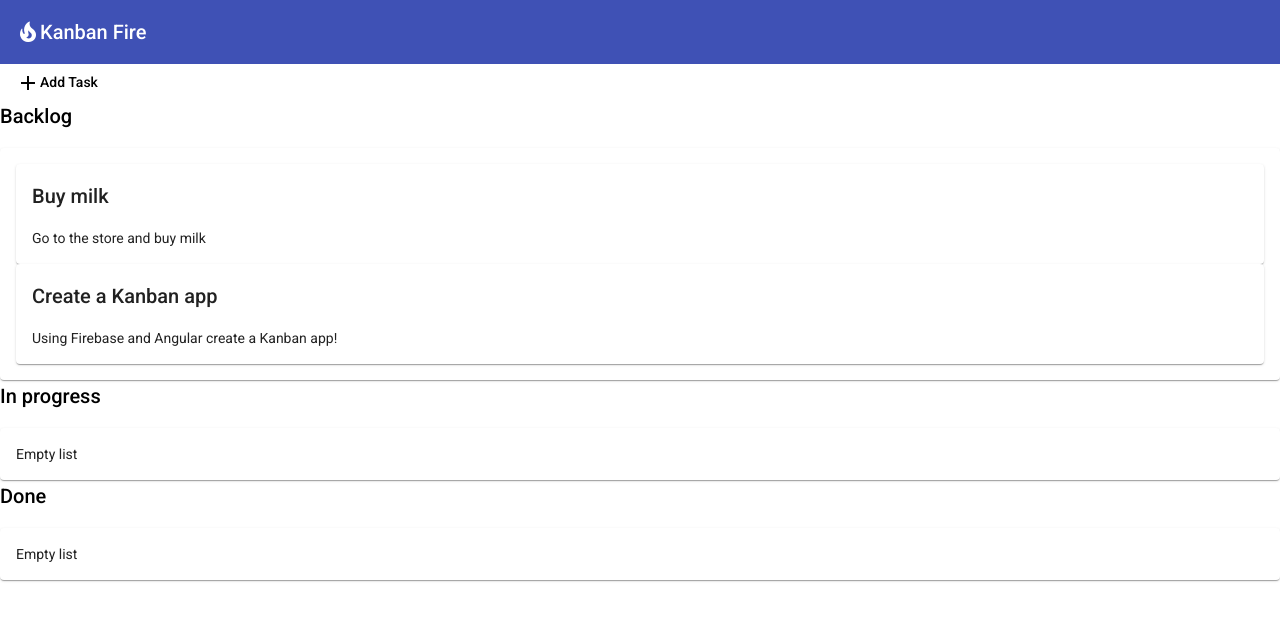
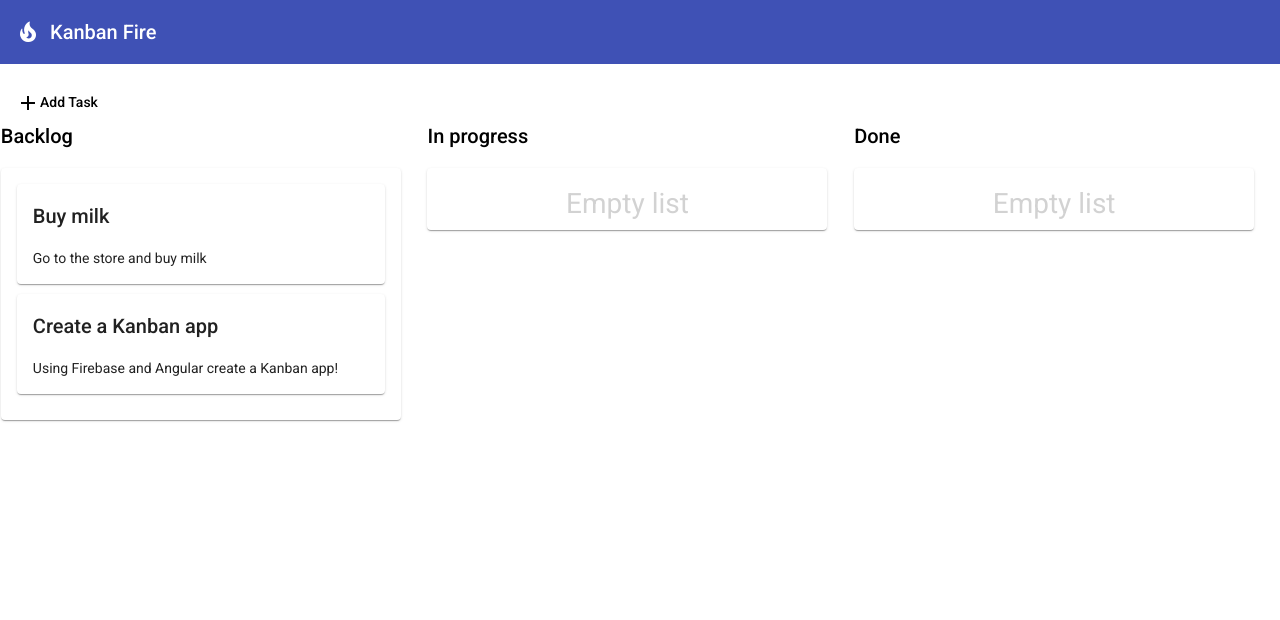
Before and after one commit to mesaverde0207/kanban-fire, an Angular app: page / in a window 1280 px wide. Shown: the top 620 px of the page. Built offline with nearby package versions, Linux system fonts and the light colour scheme.

Commit message:
app style updated

```diff
--- a/src/app/app.component.css
+++ b/src/app/app.component.css
@@ -0,0 +1,47 @@
+mat-toolbar {
+  margin-bottom: 20px;
+}
+
+mat-toolbar > span {
+  margin-left: 10px;
+}
+
+.content-wrapper {
+  max-width: 1400px;
+  margin: auto;
+}
+
+.container-wrapper {
+  display: flex;
+  justify-content: space-around;
+}
+
+.container {
+  width: 400px;
+  margin: 0 25px 25px 0;
+}
+
+.list {
+  border: solid 1px #ccc;
+  min-height: 60px;
+  border-radius: 4px;
+}
+
+app-new-task {
+  margin-bottom: 30px;
+}
+
+.empty-label {
+  font-size: 2em;
+  padding-top: 10px;
+  text-align: center;
+  opacity: 0.2;
+}
+
+.cdk-drag-animating {
+  transition: transform 250ms;
+}
+
+.cdk-drag-placeholder {
+  opacity: 0;
+}
--- a/src/app/app.component.html
+++ b/src/app/app.component.html
@@ -3,10 +3,10 @@
   <span>Kanban Fire</span>
 </mat-toolbar>
 
-<div class="container-wrapper">
   <button (click)="newTask()" mat-button>
     <mat-icon>add</mat-icon>Add Task
   </button>
+
 
   <div class="container-wrapper">
     <div class="container">
@@ -38,5 +38,5 @@
         </app-task>
       </mat-card>
     </div>
-  </div>
+
 </div>
--- a/src/app/task/task.component.css
+++ b/src/app/task/task.component.css
@@ -0,0 +1,8 @@
+:host {
+  display: block;
+}
+
+.item {
+  margin-bottom: 10px;
+  cursor: pointer;
+}
```
